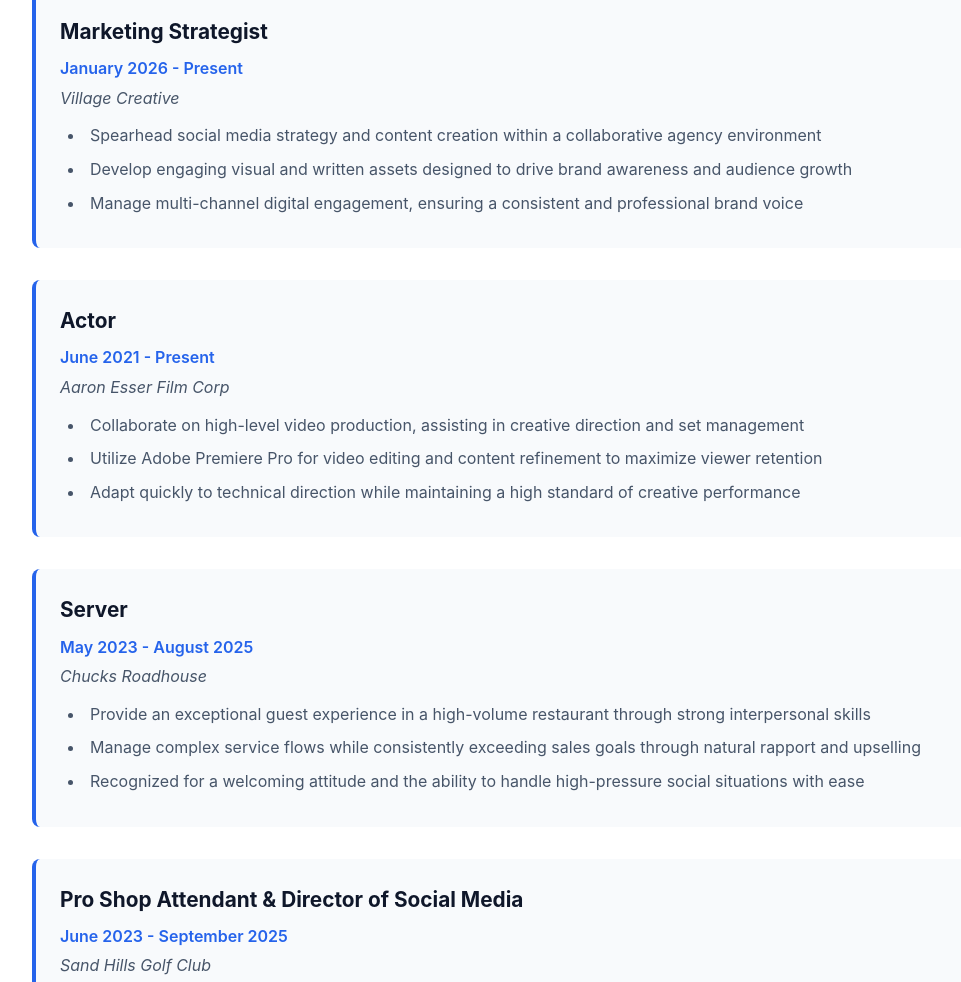
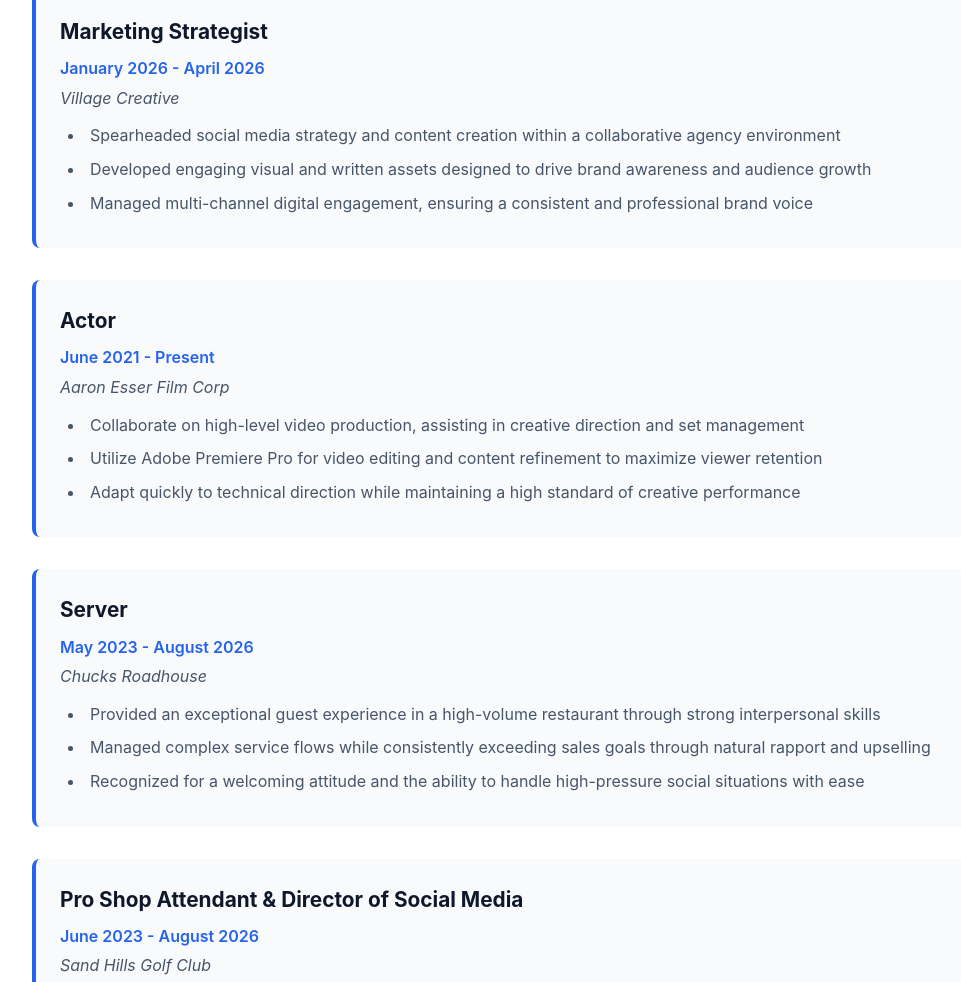
Before and after one commit to adam-cornelis/adamcornelis.github.io, a plain HTML site: page resume.html in a window 1280 px wide. Shown: the part 1604-2586 px from the top of the page, without its empty margins (28-989 px from the left). Drawn offline with Linux system fonts and the light colour scheme.

Commit message:
Update resume.html

```diff
--- a/resume.html
+++ b/resume.html
@@ -69,12 +69,12 @@
 
                 <div class="resume-item">
                     <h3>Marketing Strategist</h3>
-                    <p class="date">January 2026 - Present</p>
+                    <p class="date">January 2026 - April 2026</p>
                     <p class="institution">Village Creative</p>
                     <ul>
-                        <li>Spearhead social media strategy and content creation within a collaborative agency environment</li>
-                        <li>Develop engaging visual and written assets designed to drive brand awareness and audience growth</li>
-                        <li>Manage multi-channel digital engagement, ensuring a consistent and professional brand voice</li>
+                        <li>Spearheaded social media strategy and content creation within a collaborative agency environment</li>
+                        <li>Developed engaging visual and written assets designed to drive brand awareness and audience growth</li>
+                        <li>Managed multi-channel digital engagement, ensuring a consistent and professional brand voice</li>
                     </ul>
                 </div>
 
@@ -91,18 +91,18 @@
 
                 <div class="resume-item">
                     <h3>Server</h3>
-                    <p class="date">May 2023 - August 2025</p>
+                    <p class="date">May 2023 - August 2026</p>
                     <p class="institution">Chucks Roadhouse</p>
                     <ul>
-                        <li>Provide an exceptional guest experience in a high-volume restaurant through strong interpersonal skills</li>
-                        <li>Manage complex service flows while consistently exceeding sales goals through natural rapport and upselling</li>
+                        <li>Provided an exceptional guest experience in a high-volume restaurant through strong interpersonal skills</li>
+                        <li>Managed complex service flows while consistently exceeding sales goals through natural rapport and upselling</li>
                         <li>Recognized for a welcoming attitude and the ability to handle high-pressure social situations with ease</li>
                     </ul>
                 </div>
 
                 <div class="resume-item">
                     <h3>Pro Shop Attendant & Director of Social Media</h3>
-                    <p class="date">June 2023 - September 2025</p>
+                    <p class="date">June 2023 - August 2026</p>
                     <p class="institution">Sand Hills Golf Club</p>
                     <ul>
                         <li>Managed the club's digital presence, creating content to promote leagues, tournaments, and events</li>
```
